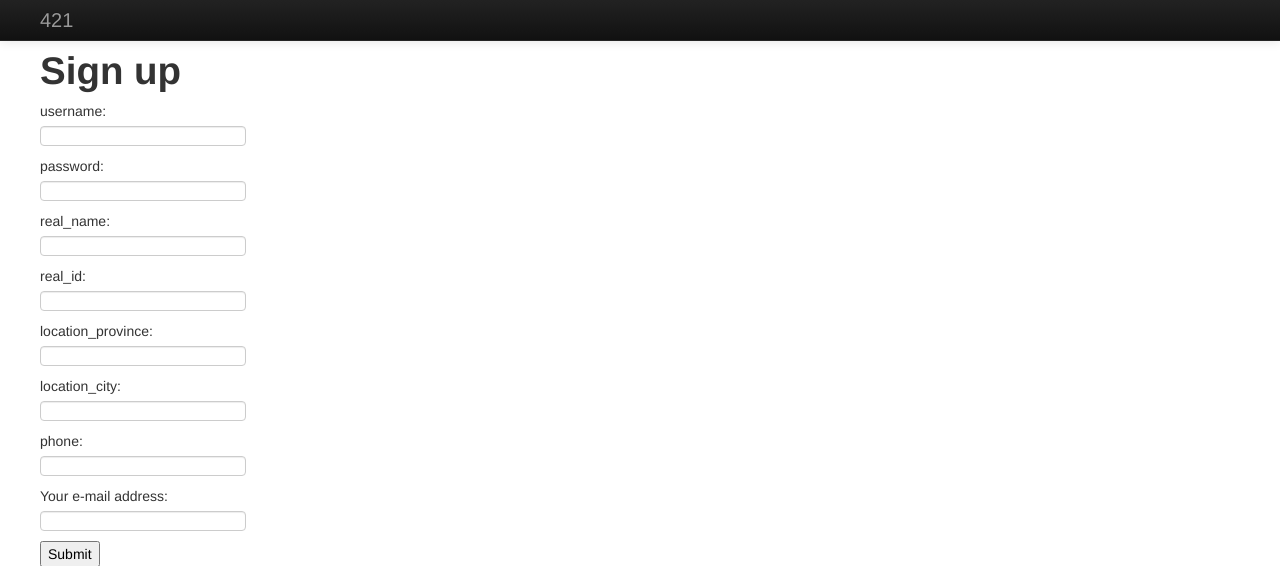
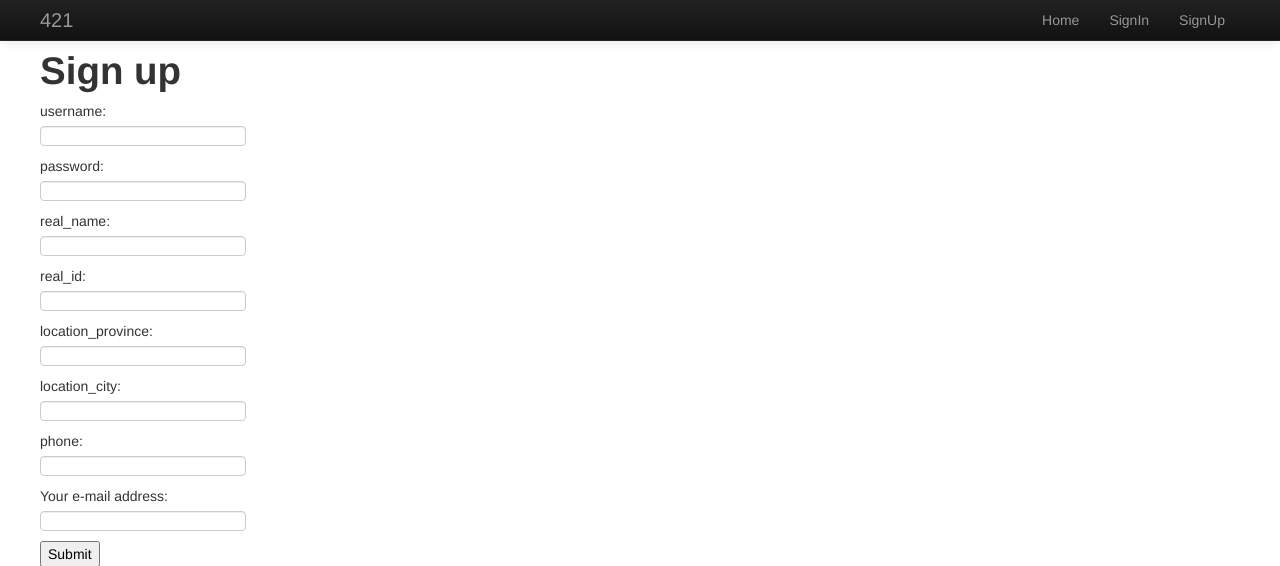
Before and after one commit to zsjss/payme, a Django app: page /z/signup/ in a window 1280 px wide. Shown: the top 566 px of the page. Run offline with Django 3.2, Linux system fonts and the light colour scheme; parts of the project's set-up code (start-up, migrations or seed data) failed here and were passed over; some libraries are stand-ins or nearby versions.

Commit message:
add quick nav

```diff
--- a/portal/templates/portal/_base.html
+++ b/portal/templates/portal/_base.html
@@ -43,7 +43,12 @@
         <div class="navbar navbar-inverse navbar-fixed-top">
             <div class="navbar-inner">
                 <div class="container">
-                    <a class="brand" href="/">421</a>
+                    <a class="brand" href="/z">421</a>
+                    <ul class="nav pull-right">
+                        <li><a href="{% url 'home' %}">Home</a></li>
+                        <li><a href="{% url 'signin' %}">SignIn</a></li>
+                        <li><a href="{% url 'signup' %}">SignUp</a></li>
+                    </ul>
                 </div>
             </div>
         </div>
```
